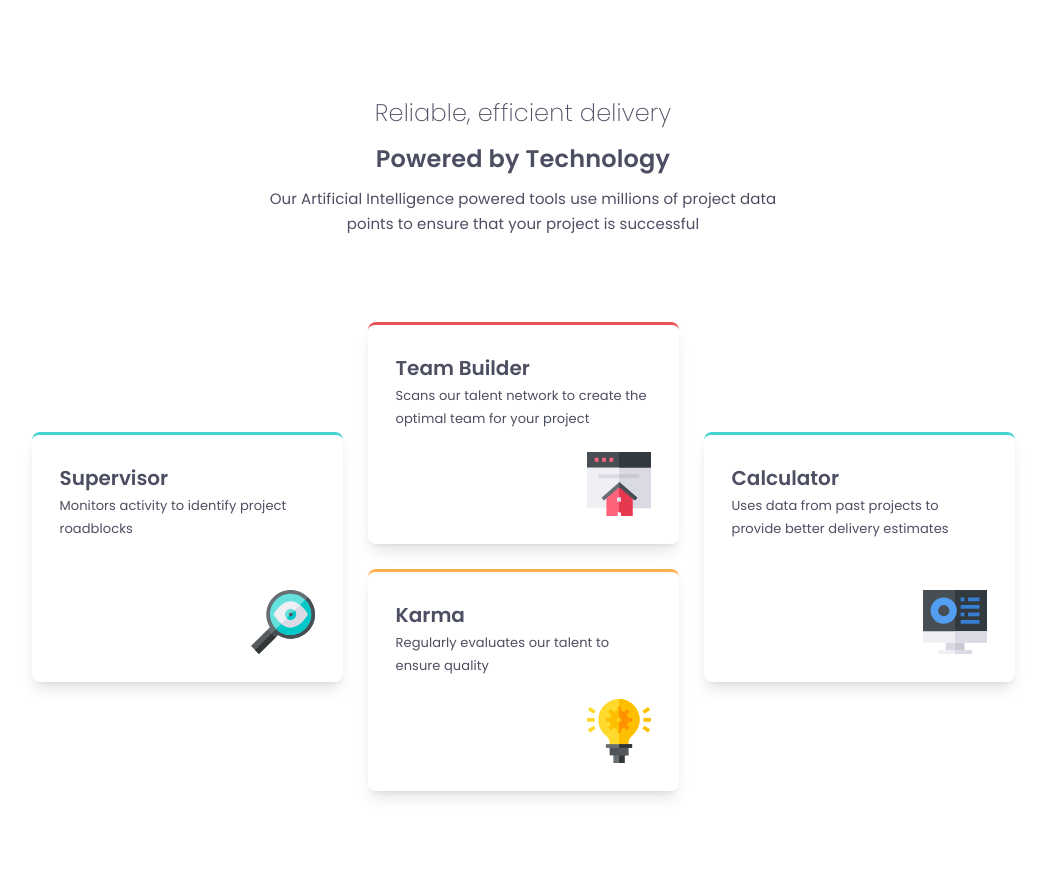
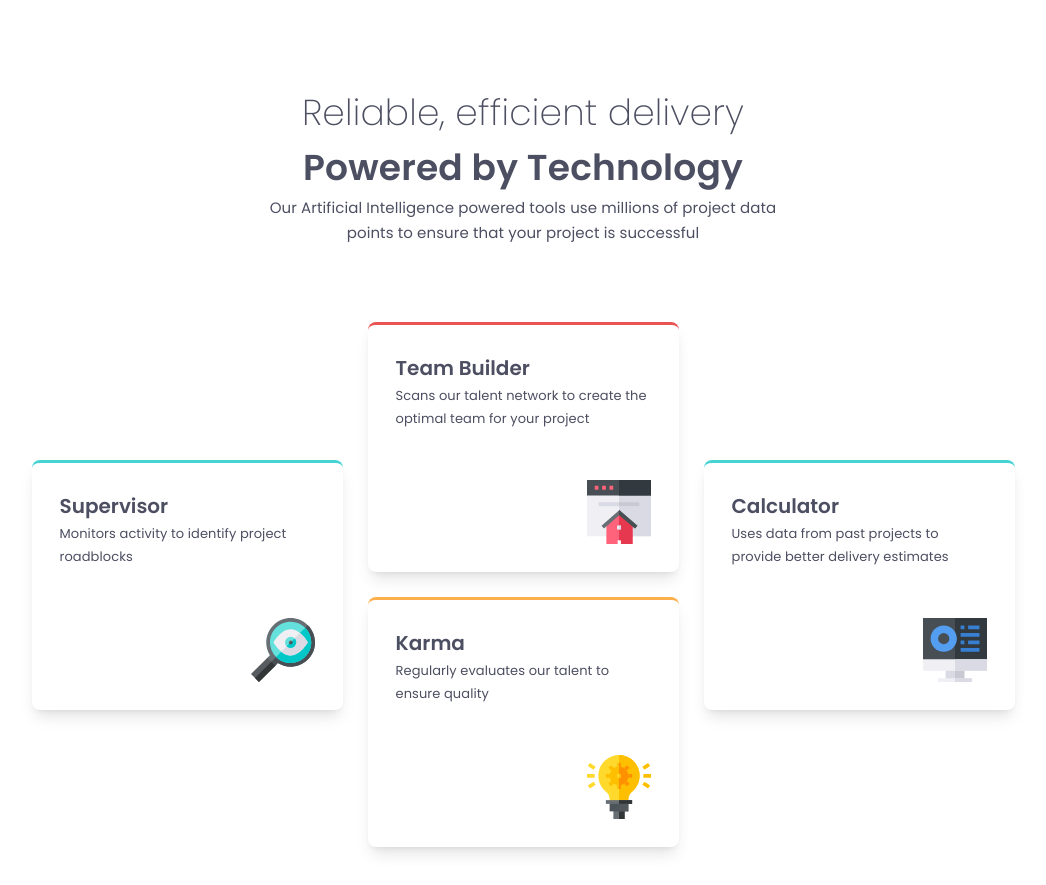
Before and after one commit to Kynjii/Four-card-feature-section, a website: page index.html in a window 1280 px wide. Shown: the whole page, without its empty margins (117-1163 px from the left). Drawn offline with Linux system fonts and the light colour scheme.

Commit message:
width and height fixes on larger screens

```diff
--- a/index.html
+++ b/index.html
@@ -24,12 +24,14 @@
     <header
       class="flex flex-col justify-evenly mx-[2rem] xs:mx-auto mt-[5.3125rem] mb-[4.75rem] basis-[19.4375rem] max-w-[33.75rem] h-[10.0625rem] text-center">
       <div>
-        <h1 class="font-extralight text-[1.5rem] tracking-[0.17px]">
+        <h1
+          class="font-extralight text-[1.5rem] xs:text-[2.25rem] tracking-[0.17px]">
           Reliable, efficient delivery
         </h1>
       </div>
       <div>
-        <h2 class="font-semibold text-[1.5rem] tracking-[0.17px]">
+        <h2
+          class="font-semibold text-[1.5rem] xs:text-[2.25rem] tracking-[0.17px]">
           Powered by Technology
         </h2>
       </div>
@@ -100,7 +102,7 @@
       </div>
       <div class="flex-wrap">
         <div
-          class="w-[19.4375rem] h-[13.875rem] mx-auto border-t-[3.55px] p-[1.75rem] border-Red rounded-[8px] shadow-lg mb-[1.5625rem]">
+          class="w-[19.4375rem] xs:basis-[19.4375rem] max-w-[21.875rem] h-[13.875rem] xs:h-[15.625rem] mx-auto border-t-[3.55px] p-[1.75rem] border-Red rounded-[8px] shadow-lg mb-[1.5625rem]">
           <div class="flex flex-col h-full">
             <h3 class="font-semibold text-[1.25rem]">Team Builder</h3>
             <p
@@ -149,7 +151,7 @@
           </div>
         </div>
         <div
-          class="w-[19.4375rem] h-[13.875rem] mx-auto border-t-[3.55px] p-[1.75rem] border-Orange rounded-[8px] shadow-lg">
+          class="w-[19.4375rem] xs:basis-[19.4375rem] max-w-[21.875rem] h-[13.875rem] xs:h-[15.625rem] mx-auto border-t-[3.55px] p-[1.75rem] border-Orange rounded-[8px] shadow-lg">
           <div class="flex flex-col h-full">
             <h3 class="font-semibold text-[1.25rem]">Karma</h3>
             <p
```
Also changed, not shown: README.md, output.css.
